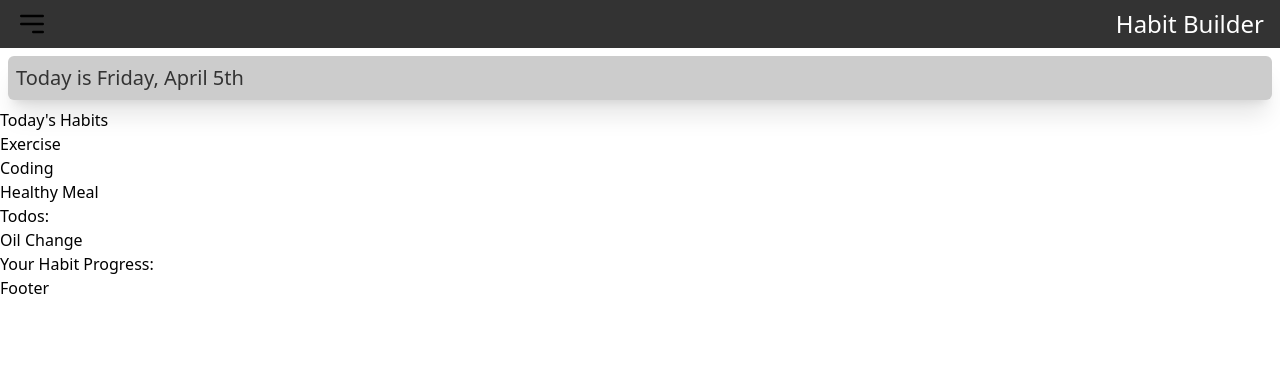
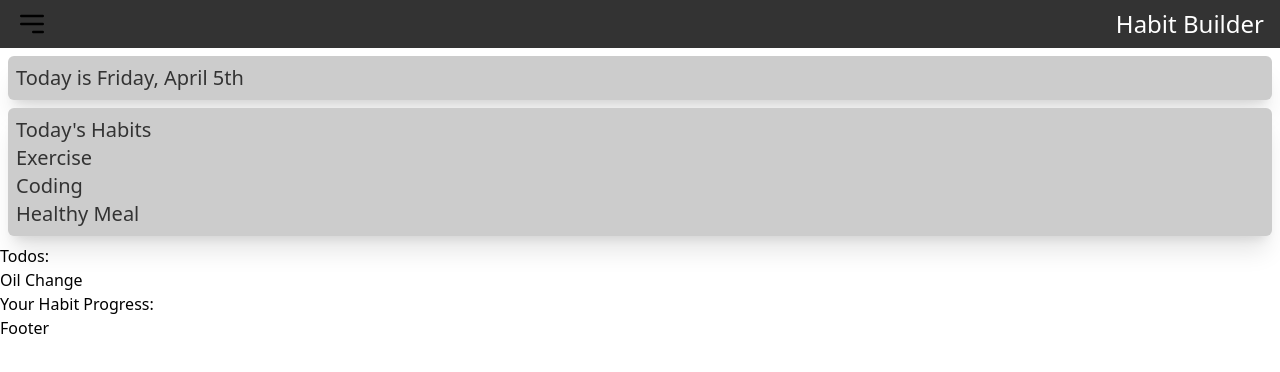
Before and after one commit to ChaseLee21/Habit-Tracker, a React (Vite) app in the folder client/: page / in a window 1280 px wide. Shown: the top 372 px of the page. Built offline with nearby package versions, Linux system fonts and the light colour scheme; no server answers.

Commit message:
styling the habits component and setting up axios to do a get request for our habits

```diff
--- a/client/src/components/Day.jsx
+++ b/client/src/components/Day.jsx
@@ -9,7 +9,9 @@ function Day() {
 
     return (
       <>
+      <section>
         <h2 className="flex rounded-md m-2 bg-secondaryBg text-secondaryText p-2 text-xl shadow-xl">Today is {days[weekDay]}, {months[month]} {numbers[date]}</h2>
+      </section>
       </>
     )
   }
--- a/client/src/components/Habits.jsx
+++ b/client/src/components/Habits.jsx
@@ -1,13 +1,32 @@
+import axios from "axios";
+import { useEffect, useState } from "react";
+
 function Habits() {
+
+  const [habits, setHabits] = useState([]);
+
+  useEffect(() => {
+    axios.get('/api/habits')
+      .then(res => {
+        setHabits(res.data);
+        console.log(res.data);
+      })
+      .catch(err => {
+        console.log(err);
+      });
+    }, []);
 
     return (
       <>
-        <h3>Today's Habits</h3>
-        <ul>
+      <section className="flex flex-col rounded-md m-2 bg-secondaryBg text-secondaryText p-2 text-xl shadow-xl">
+        <h2>Today's Habits</h2>
+        <ul className="list-inside">
             <li>Exercise</li>
             <li>Coding</li>
             <li>Healthy Meal</li>
         </ul>
+
+      </section>
       </>
     )
   }
```
